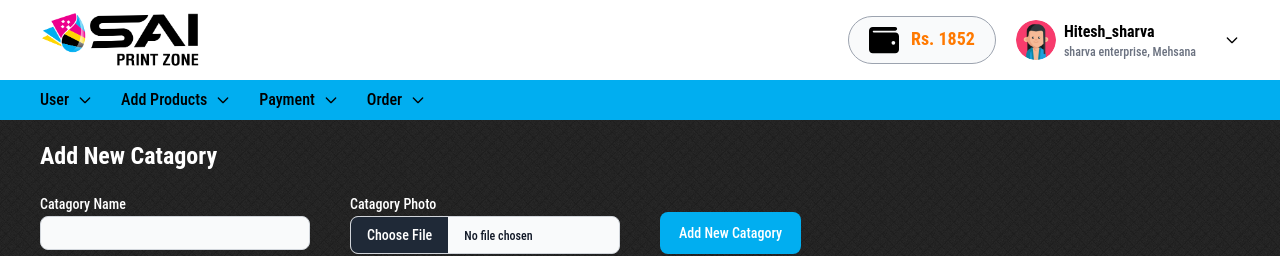
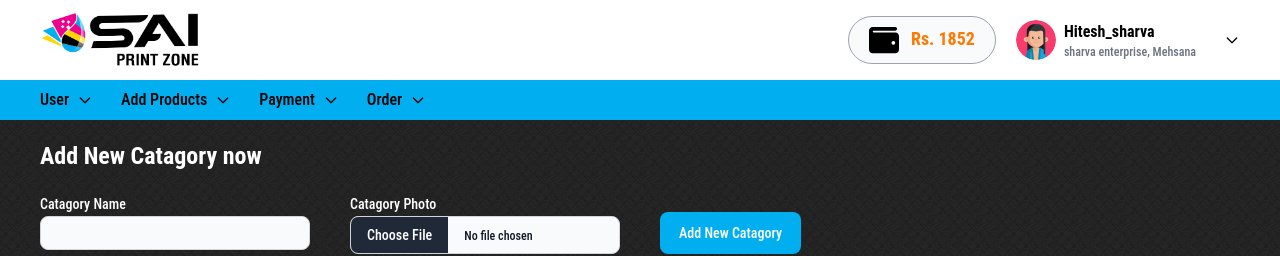
Before and after one commit to hitlat-ui-dev/saiprintzone, a Next.js app: page /admin/addcatagory in a window 1280 px wide. Shown: the top 256 px of the page. Built offline with nearby package versions, Linux system fonts and the light colour scheme.

Commit message:
new changes

```diff
--- a/src/app/admin/addcatagory/page.js
+++ b/src/app/admin/addcatagory/page.js
@@ -5,7 +5,7 @@ import { Label, TextInput, Button, Select, Textarea, FileInput } from "flowbite-
 const page = () => {
   return (
     <>
-      <Pagetitle Title="Add New Catagory" />
+      <Pagetitle Title="Add New Catagory now" />
       <div className="w-full grid gap-10 grid-cols-4 mt-5 mb-10">
         <div>
           <Label value="Catagory Name" className="text-white" />
```
